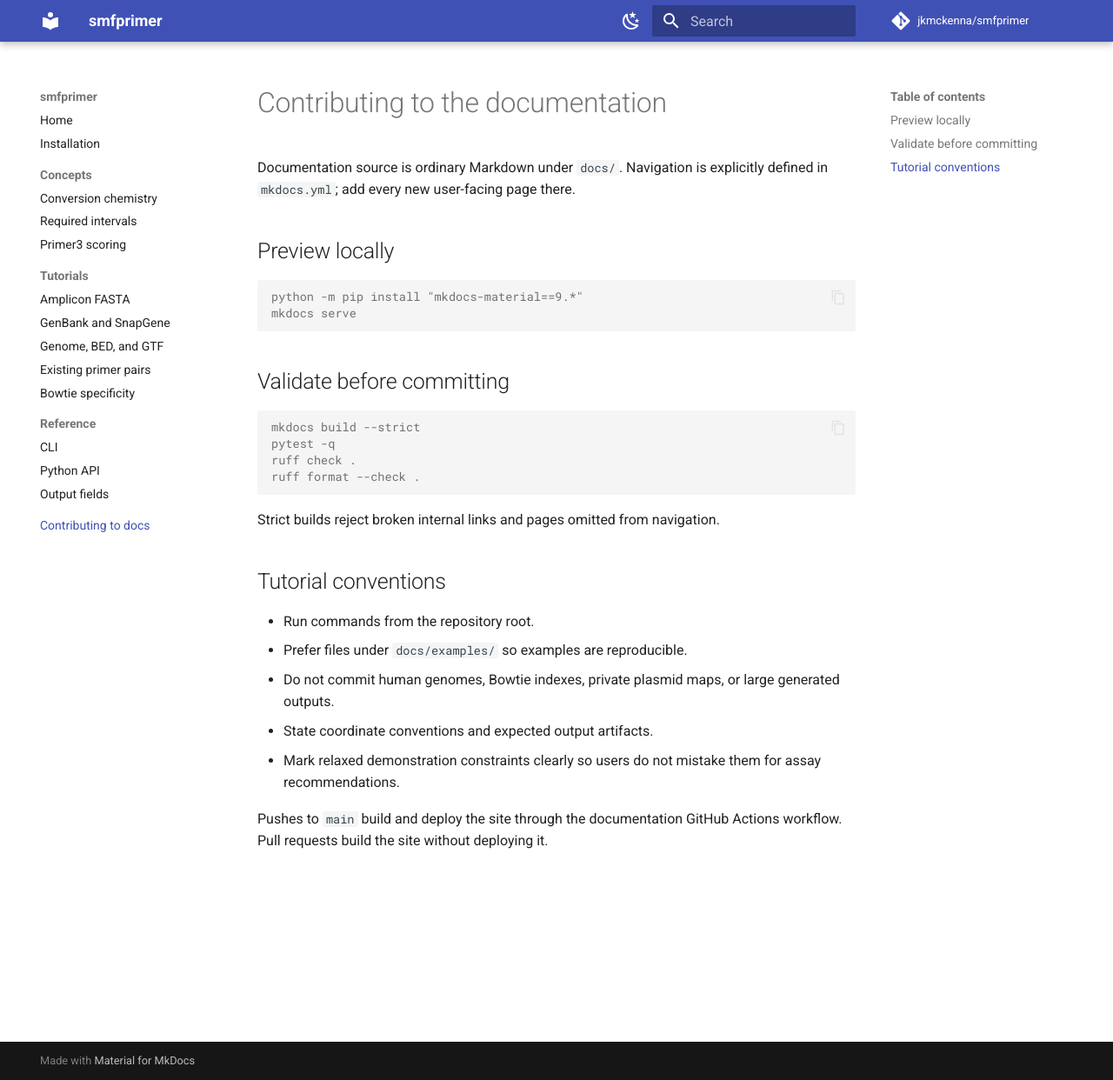
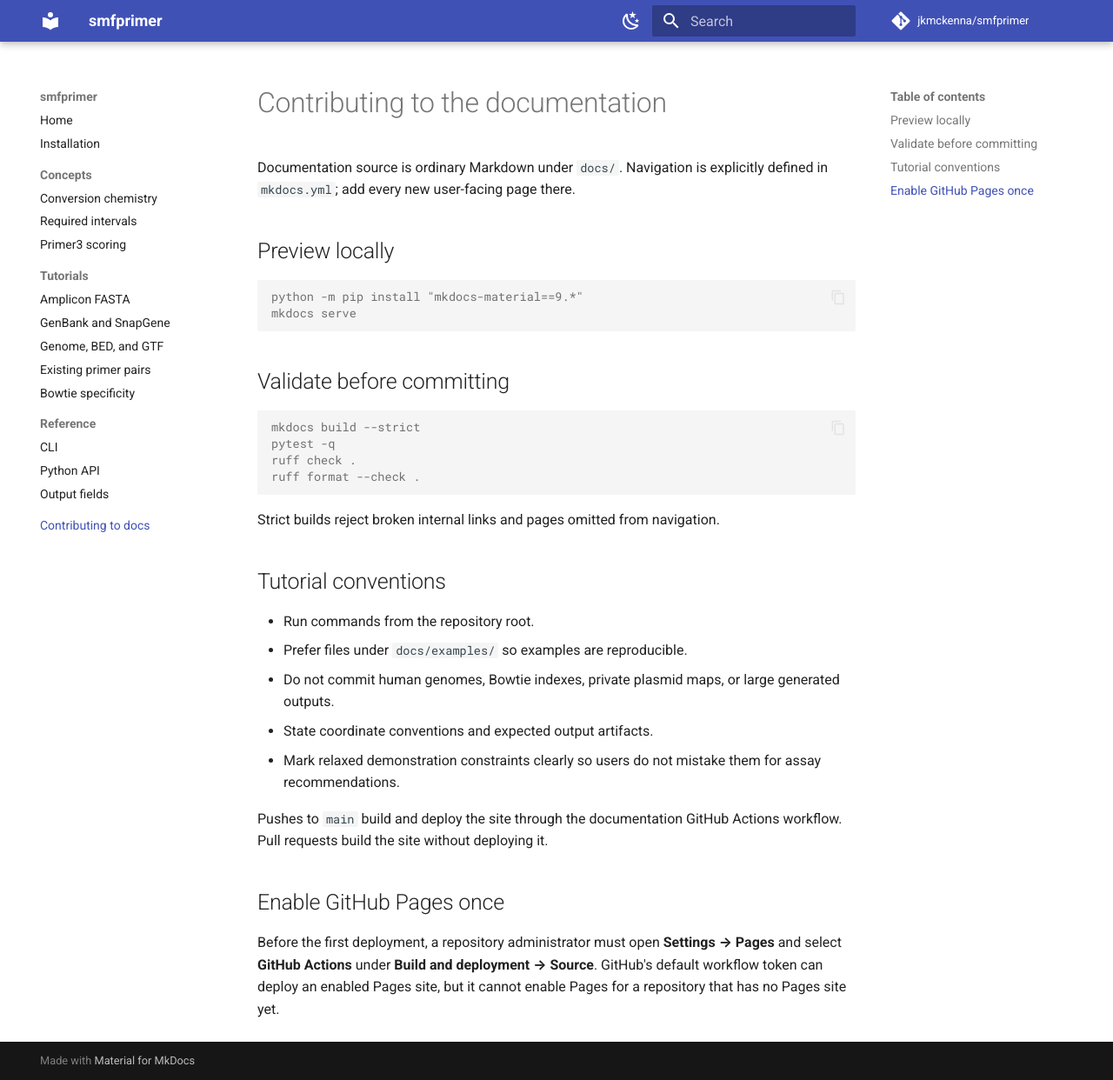
Before and after one commit to jkmckenna/smfprimer, an MkDocs documentation site: the page built from docs/contributing.md, in a window 1280 px wide and 1242 px high. Shown: the whole window at 87% size. Built offline with MkDocs 1.6.1 and Material for MkDocs 9.7.7, drawn with Linux system fonts in a browser that asks for light colours; comment, search, counter and statistics services are not loaded.

```diff
--- a/docs/contributing.md
+++ b/docs/contributing.md
@@ -33,3 +33,11 @@
 
 Pushes to `main` build and deploy the site through the documentation GitHub
 Actions workflow. Pull requests build the site without deploying it.
+
+## Enable GitHub Pages once
+
+Before the first deployment, a repository administrator must open
+**Settings → Pages** and select **GitHub Actions** under **Build and
+deployment → Source**. GitHub's default workflow token can deploy an enabled
+Pages site, but it cannot enable Pages for a repository that has no Pages site
+yet.
```
Also changed, not shown: 1 other file.
